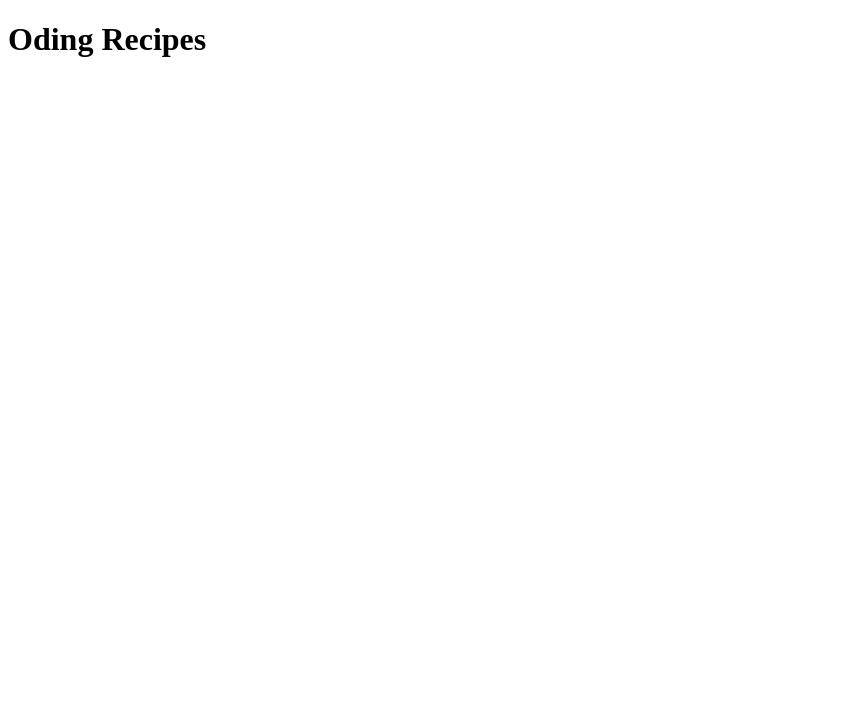
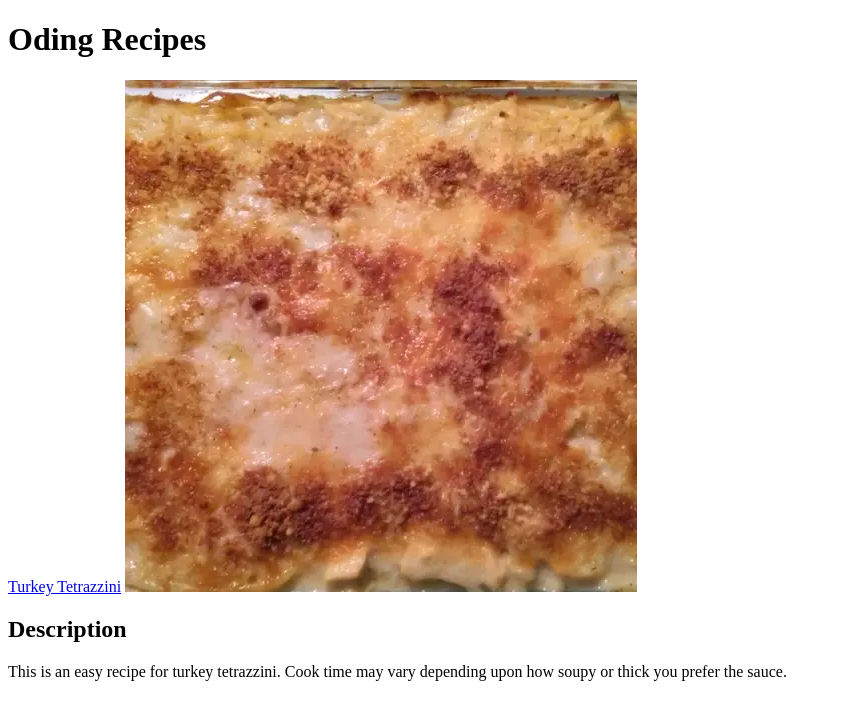
Before and after one commit to semihorhanbio/odin-recipes, a plain HTML site: page index.html in a window 1280 px wide. Shown: the whole page, without its empty margins (0-841 px from the left). Drawn offline with Linux system fonts and the light colour scheme.

Commit message:
create files for tetrazzini recipe

```diff
--- a/index.html
+++ b/index.html
@@ -8,5 +8,9 @@
 </head>
 <body>
     <h1>Oding Recipes</h1>
+    <a href="recipes/tetrazzini.html">Turkey Tetrazzini</a>
+    <img src="img/image.webp" alt="Turkey Tetrazzini">
+    <h2>Description</h2>
+    <p>This is an easy recipe for turkey tetrazzini. Cook time may vary depending upon how soupy or thick you prefer the sauce.</p>
 </body>
 </html>
```
Also changed, not shown: recipes/tetrazzini.html (added, +12 -0 lines), img/image.webp (added).
